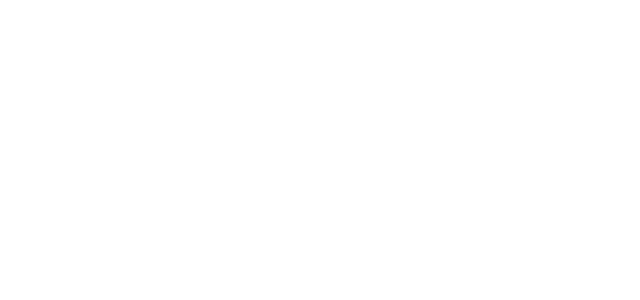
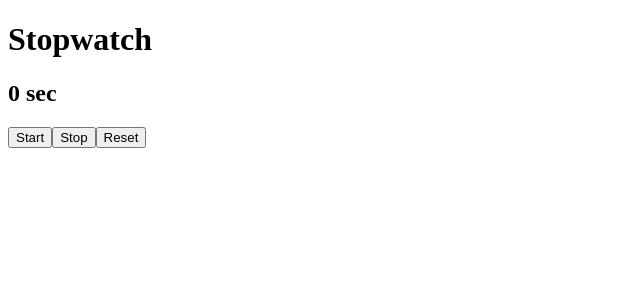
Before and after one commit to manojctrl/BEGINNER-TO-PRO-GUIDE-IN-MERN-STACK, a React app in the folder 3. React/LEARN REACT WITH CODE/frontend/: page / in a window 1280 px wide. Shown: the top 300 px of the page, without its empty margins (0-640 px from the left). Built offline with nearby package versions, Linux system fonts and the light colour scheme; the HTML template or start-up script is replaced by a standard one.

Commit message:
stop watch has been made

```diff
--- a/3. React/LEARN REACT WITH CODE/frontend/src/components/StopWatch/StopWatch.jsx
+++ b/3. React/LEARN REACT WITH CODE/frontend/src/components/StopWatch/StopWatch.jsx
@@ -1,11 +1,51 @@
-import React from 'react'
+import { useState, useRef } from "react";
+// import "./App.css";
 
-const StopWatch = () => {
+function StopWatch() {
+  // UI ma dekhine time
+  const [seconds, setSeconds] = useState(0);
+
+  // Timer ID store garna
+  const timerRef = useRef(null);
+
+  // Start button
+  function startTimer() {
+    // Already running xa vane feri start nagarne
+    if (timerRef.current !== null) {
+      return;
+    }
+
+    timerRef.current = setInterval(() => {
+      setSeconds((prev) => prev + 1);
+    }, 1000);
+  }
+
+  // Stop button
+  function stopTimer() {
+    clearInterval(timerRef.current);
+    timerRef.current = null;
+  }
+
+  // Reset button
+  function resetTimer() {
+    clearInterval(timerRef.current);
+    timerRef.current = null;
+    setSeconds(0);
+  }
+
   return (
-    <div>
+    <div className="container">
+      <h1>Stopwatch</h1>
 
+      <h2>{seconds} sec</h2>
+
+      <button onClick={startTimer}>Start</button>
+
+      <button onClick={stopTimer}>Stop</button>
+
+      <button onClick={resetTimer}>Reset</button>
     </div>
-  )
+  );
 }
 
-export default StopWatch
+export default StopWatch;
```
